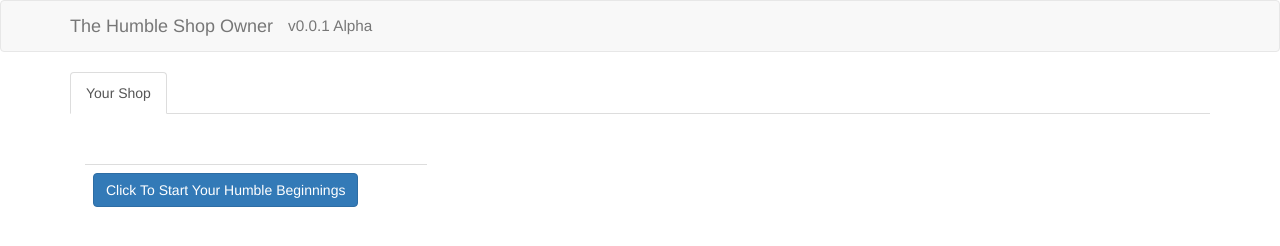
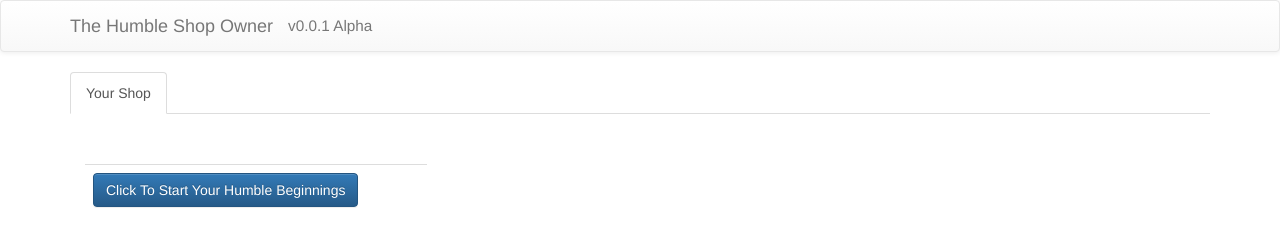
Before and after one commit to aadonald55/TheHumbleShopOwner, a plain HTML site: page index.html in a window 1280 px wide. Drawn offline with nearby package versions, Linux system fonts and the light colour scheme.

Commit message:
Update index.html

```diff
--- a/index.html
+++ b/index.html
@@ -6,9 +6,8 @@
 	<meta name="viewport" content="width=device-width, initial-scale=1">
 	<title>The Humble Shop Owner</title>
 	<link rel="shortcut icon" type="image/png" href="http://images.clipartpanda.com/shop-clipart-RcAegqXcL.jpeg"/>
-	<link rel="stylesheet" href="http://maxcdn.bootstrapcdn.com/bootstrap/3.3.6/css/bootstrap.min.css">
-	<link href="http://getbootstrap.com/dist/css/bootstrap.min.css" rel="stylesheet">
-	<link href="http://netdna.bootstrapcdn.com/bootstrap/3.1.1/css/bootstrap.min.css">
+	<link rel="stylesheet" href="https://maxcdn.bootstrapcdn.com/bootstrap/3.3.7/css/bootstrap.min.css" integrity="sha384-BVYiiSIFeK1dGmJRAkycuHAHRg32OmUcww7on3RYdg4Va+PmSTsz/K68vbdEjh4u" crossorigin="anonymous">
+	<link rel="stylesheet" href="https://maxcdn.bootstrapcdn.com/bootstrap/3.3.7/css/bootstrap-theme.min.css" integrity="sha384-rHyoN1iRsVXV4nD0JutlnGaslCJuC7uwjduW9SVrLvRYooPp2bWYgmgJQIXwl/Sp" crossorigin="anonymous">
 	<link href="https://fonts.googleapis.com/css?family=Montserrat|Roboto+Condensed:300,400,700" rel="stylesheet">
 	<link href="style.css" rel="stylesheet">
 </head>
@@ -264,5 +263,5 @@ Begin as a shop owner on a different planet with customers more willing to buy.
 
 <script type="text/javascript" src="main.js"></script>
 <script src="https://ajax.googleapis.com/ajax/libs/jquery/1.12.4/jquery.min.js"></script>
-<script type="text/javascript" src="http://netdna.bootstrapcdn.com/bootstrap/3.1.1/js/bootstrap.min.js"></script>
+<script src="https://maxcdn.bootstrapcdn.com/bootstrap/3.3.7/js/bootstrap.min.js" integrity="sha384-Tc5IQib027qvyjSMfHjOMaLkfuWVxZxUPnCJA7l2mCWNIpG9mGCD8wGNIcPD7Txa" crossorigin="anonymous"></script>
 </body>
```
